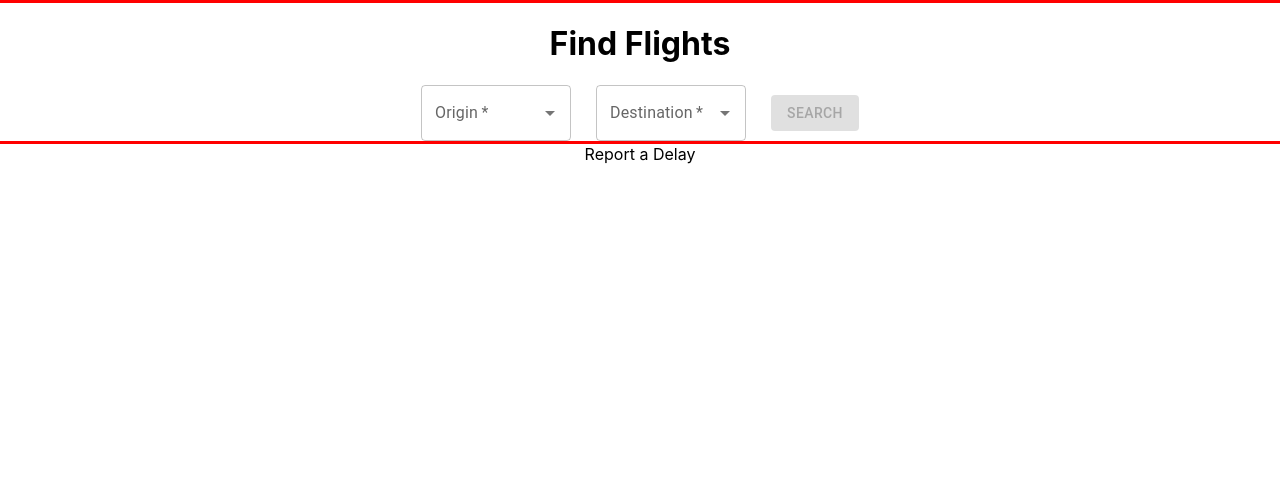
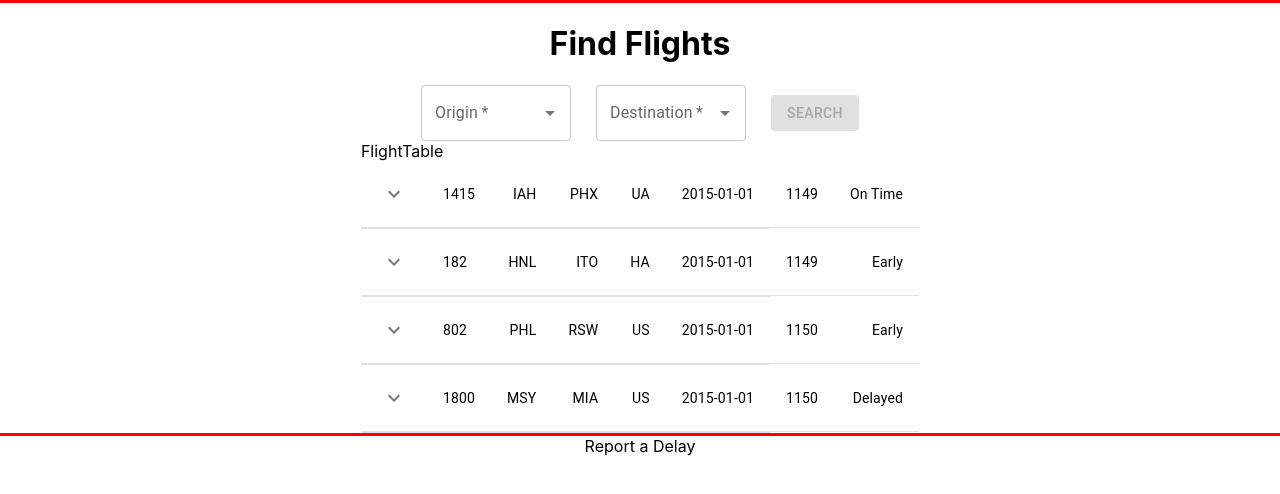
Before and after one commit to gagank02/no-mor-delays, a React (Create React App) app in the folder frontend/: page / in a window 1280 px wide. Shown: the top 494 px of the page. Built offline with nearby package versions, Linux system fonts and the light colour scheme.

Commit message:
added flight table v1

```diff
--- a/frontend/package.json
+++ b/frontend/package.json
@@ -5,6 +5,7 @@
   "dependencies": {
     "@emotion/react": "^11.10.6",
     "@emotion/styled": "^11.10.6",
+    "@mui/icons-material": "^5.11.16",
     "@mui/material": "^5.11.16",
     "@testing-library/jest-dom": "^5.16.5",
     "@testing-library/react": "^13.4.0",
--- /dev/null
+++ b/frontend/src/components/FlightTable/FlightTable.js
@@ -0,0 +1,20 @@
+import React from 'react'
+import FlightTableRow from '../FlightTableRow/FlightTableRow'
+
+const FlightTable = (props) => {
+    const { data } = props;
+    console.log(data)
+    return (
+        <div>
+            FlightTable
+            {data.map((row) => (
+                <FlightTableRow
+                    key={`${row.FlightNumber} - ${row.AirlineIATA}`}
+                    row={row}
+                />
+            ))}
+        </div>
+    )
+}
+
+export default FlightTable
--- /dev/null
+++ b/frontend/src/components/FlightTableRow/FlightTableRow.js
@@ -0,0 +1,116 @@
+import { useState, useEffect } from 'react'
+import PropTypes from 'prop-types';
+import Box from '@mui/material/Box';
+import Collapse from '@mui/material/Collapse';
+import IconButton from '@mui/material/IconButton';
+import Table from '@mui/material/Table';
+import TableBody from '@mui/material/TableBody';
+import TableCell from '@mui/material/TableCell';
+import TableContainer from '@mui/material/TableContainer';
+import TableHead from '@mui/material/TableHead';
+import TableRow from '@mui/material/TableRow';
+import Typography from '@mui/material/Typography';
+import Paper from '@mui/material/Paper';
+import KeyboardArrowDownIcon from '@mui/icons-material/KeyboardArrowDown';
+import KeyboardArrowUpIcon from '@mui/icons-material/KeyboardArrowUp';
+
+/** https://mui.com/material-ui/react-table/ */
+
+const FlightTableRow = (props) => {
+	const { row } = props;
+	const [open, setOpen] = useState(false);
+
+	return (
+		<>
+			<TableRow sx={{ '& > *': { borderBottom: 'unset' } }}>
+				<TableCell>
+					<IconButton
+						aria-label="expand row"
+						size="small"
+						onClick={() => setOpen(!open)}
+					>
+						{open ? <KeyboardArrowUpIcon /> : <KeyboardArrowDownIcon />}
+					</IconButton>
+				</TableCell>
+				<TableCell component="th" scope="row">
+					{row.FlightNumber}
+				</TableCell>
+				<TableCell align="right">{row.OriginAirportIATACode}</TableCell>
+				<TableCell align="right">{row.DestinationAirportIATACode}</TableCell>
+				<TableCell align="right">{row.AirlineIATA}</TableCell>
+				<TableCell align="right">{row.Date}</TableCell>
+				<TableCell align="right">{row.ScheduledDepartureTime}</TableCell>
+				<TableCell align="right">
+					{
+						(() => {
+							if (row.DepartureDelay < 0) {
+								return "Early";
+							} else if (row.DepartureDelay > 0) {
+								return "Delayed";
+							} else {
+								return "On Time";
+							}
+						})()
+					}
+				</TableCell>
+			</TableRow>
+			<TableRow>
+				<TableCell style={{ paddingBottom: 0, paddingTop: 0 }} colSpan={6}>
+					<Collapse in={open} timeout="auto" unmountOnExit>
+						<Box sx={{ margin: 1 }}>
+							<Typography variant="h6" gutterBottom component="div">
+								Delay Details
+							</Typography>
+							<Table size="small" aria-label="purchases">
+								<TableHead>
+									<TableRow>
+										<TableCell>Departure Delay</TableCell>
+										<TableCell>Is Canceled</TableCell>
+										<TableCell>Delay Cancellation Reason</TableCell>
+									</TableRow>
+								</TableHead>
+								<TableBody>
+									<TableRow key={row.FlightNumber}>
+										<TableCell component="th" scope="row">
+											{row.DepartureDelay}
+										</TableCell>
+										<TableCell>{row.IsCanceled}</TableCell>
+										<TableCell>
+											{row.DelayCancellationReason ? row.DelayCancellationReason : "N/A"}
+										</TableCell>
+									</TableRow>
+								</TableBody>
+							</Table>
+						</Box>
+					</Collapse>
+				</TableCell>
+			</TableRow>
+		</>
+	);
+}
+
+FlightTableRow.propTypes = {
+  row: PropTypes.shape({
+    FlightNumber: PropTypes.number.isRequired,
+    ScheduledDepartureTime: PropTypes.string.isRequired,
+    Date: PropTypes.string.isRequired,
+    OriginAirportIATACode: PropTypes.string.isRequired,
+    DestinationAirportIATACode: PropTypes.string.isRequired,
+    DepartureDelay: PropTypes.number.isRequired,
+    IsCanceled: PropTypes.bool.isRequired,
+    DelayCancellationReason: PropTypes.string,
+    AirlineIATA: PropTypes.string.isRequired,
+  }).isRequired,
+};
+
+// "FlightNumber": 1415,
+// "ScheduledDepartureTime": "1149",
+// "Date": "2015-01-01",
+// "OriginAirportIATACode": "IAH",
+// "DestinationAirportIATACode": "PHX",
+// "DepartureDelay": 0.0,
+// "IsCanceled": false,
+// "DelayCancellationReason": null,
+// "AirlineIATA": "UA"
+
+export default FlightTableRow;
--- a/frontend/src/pages/Search/Search.js
+++ b/frontend/src/pages/Search/Search.js
@@ -4,6 +4,7 @@ import TextField from '@mui/material/TextField';
 import Autocomplete from '@mui/material/Autocomplete';
 import Button from '@mui/material/Button';
 import styles from './Search.module.css'
+import FlightTable from '../../components/FlightTable/FlightTable';
 
 const Search = () => {
     const [originAirport, setoriginAirport] = useState(null);
@@ -45,6 +46,7 @@ const Search = () => {
                     Search
                 </Button>
             </div>
+            <FlightTable data={delay_data} />
         </div>
     )
 }
```
Also changed, not shown: 1 other file (tests, documents, lock files or other folders).
